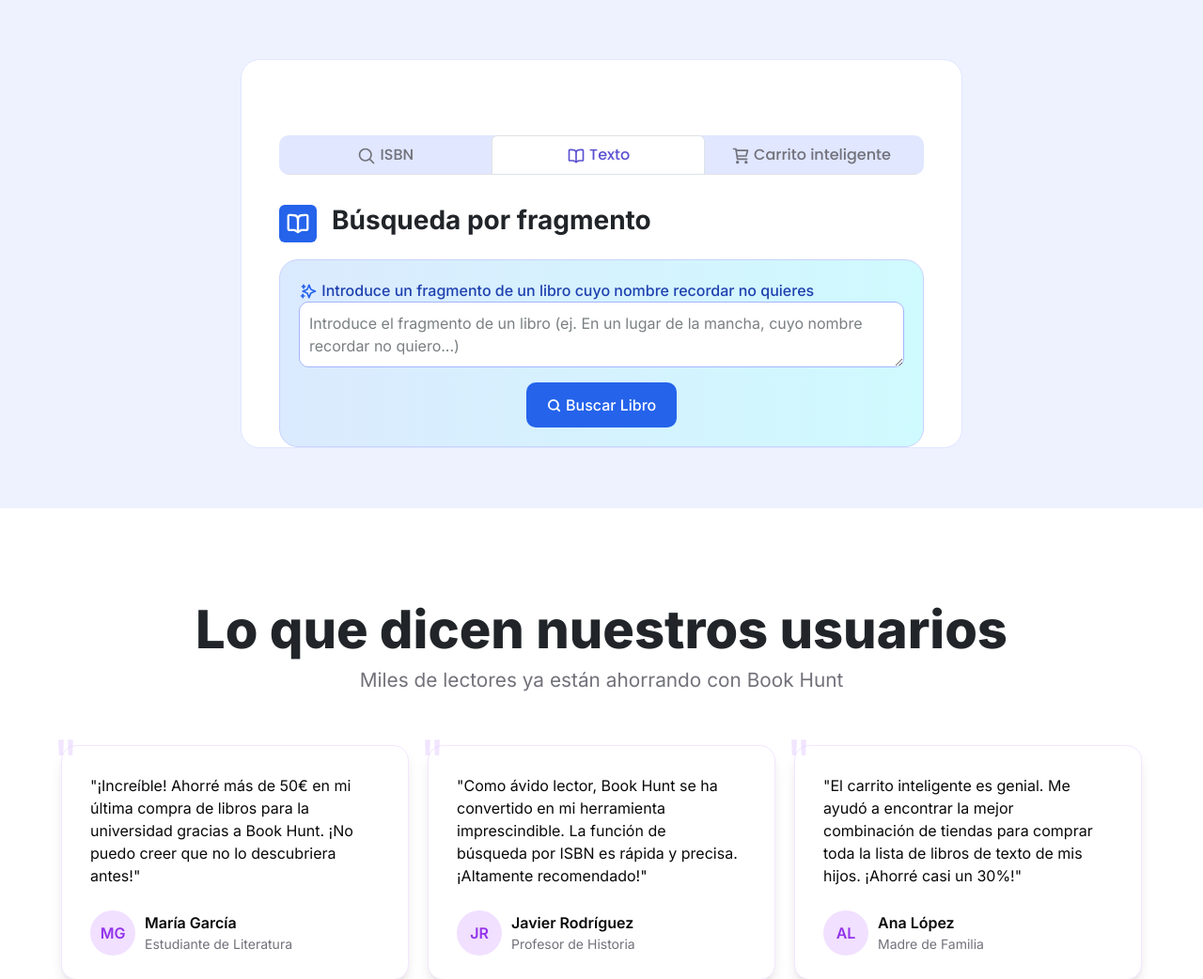
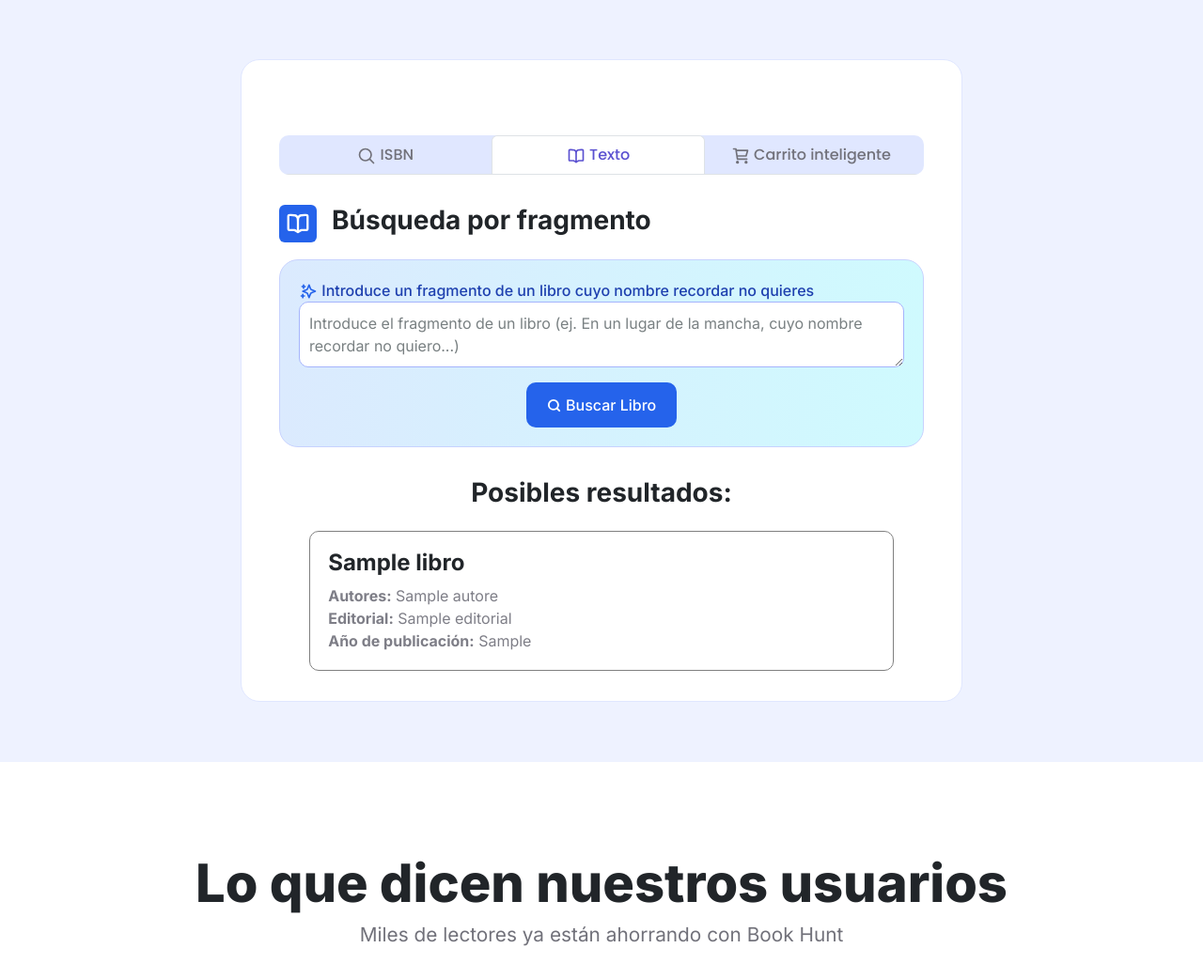
Before and after one commit to UFV-INGINF/BookHunt, a Flask app: template app/templates/index.html in a window 1280 px wide, after a click on "Texto". Shown: the part 1326-2368 px from the top of the page at 94% size. Run offline with Flask 3, Linux system fonts and the light colour scheme; the template is opened without the code that fills it: most values are stand-ins (such as "Sample title", 1, 10 or a date in 2020); some libraries are stand-ins or nearby versions.

Commit message:
BusquedaPorFragmento. API google books vinculada al front end. Estilizado muestra de resultados

```diff
--- a/app/app.py
+++ b/app/app.py
@@ -1,5 +1,8 @@
-from flask import Flask, render_template, request  # type: ignore
+import requests
+from flask import Flask, render_template, request, jsonify  # type: ignore
 from scraper import scrapear_libros  # Importamos la función de scraping desde scrape.py
+
+GOOGLE_BOOKS_API_URL = "https://www.googleapis.com/books/v1/volumes?q="
 
 app = Flask(__name__)
 
@@ -15,6 +18,38 @@ def index():
             libros = sorted(libros, key=lambda libro: libro.total)
     return render_template("index.html", libros=libros)
 
+@app.route("/buscar_fragmento", methods=["POST"])
+def buscar_por_fragmento():
+    # Obtenemos el fragmento de texto desde el formulario
+    fragmento = request.form.get("fragmento_libro", "").strip()
+
+    if not fragmento:
+        return jsonify({"error": "Se requiere un fragmento de texto"}), 400
+
+    # Hacemos la consulta a la API de Google Books
+    url = GOOGLE_BOOKS_API_URL + fragmento
+    response = requests.get(url)
+
+    if response.status_code != 200:
+        return jsonify({"error": "Error al consultar la API de libros"}), 500
+
+    # Procesamos la respuesta de la API
+    books_data = response.json()
+    books = []
+
+    if "items" in books_data:
+        for item in books_data["items"]:
+            info = item.get("volumeInfo", {})
+            books.append(
+                {
+                    "titulo": info.get("title", "No disponible"),
+                    "autores": info.get("authors", ["Desconocido"]),
+                    "editorial": info.get("publisher", "Desconocido"),
+                    "año_publicacion": info.get("publishedDate", "Desconocido"),
+                }
+            )
+
+    return render_template("index.html", books=books)
 
 if __name__ == "__main__":
     app.run(debug=True, port=8081)
--- a/app/templates/index.html
+++ b/app/templates/index.html
@@ -295,8 +295,8 @@
                   </svg>
                   Introduce un fragmento de un libro cuyo nombre recordar no quieres
               </p>
-              <form method="POST">
-                <textarea type="text" name="isbn_libro" placeholder="Introduce el fragmento de un libro (ej. En un lugar de la mancha, cuyo nombre recordar no quiero...)"></textarea>
+              <form method="POST" action="/buscar_fragmento">
+                <textarea type="text" name="fragmento_libro" placeholder="Introduce el fragmento de un libro (ej. En un lugar de la mancha, cuyo nombre recordar no quiero...)"></textarea>
                 <button type="submit">
                   <svg width="16" height="16" viewBox="0 0 17 17" fill="none" xmlns="http://www.w3.org/2000/svg">
                     <path d="M7.33333 12.6667C10.2789 12.6667 12.6667 10.2789 12.6667 7.33333C12.6667 4.38781 10.2789 2 7.33333 2C4.38781 2 2 4.38781 2 7.33333C2 10.2789 4.38781 12.6667 7.33333 12.6667Z" stroke="white" stroke-width="2" stroke-linecap="round" stroke-linejoin="round" />
@@ -306,6 +306,26 @@
                 </button>
               </form>
             </div>
+            <!-- RESULTADOS -->
+            <section class="resultados {% if books %}show{% endif %}">
+              <div class="list-container">
+                {% if books %}
+                <h3>Posibles resultados:</h3>
+                  {% for libro in books %}
+                    <div class="result-container">
+                      <div class="container-info-libro">
+                        <h5>{{ libro.titulo }}</h5>
+                        <p><strong>Autores:</strong> {{ libro.autores | join(", ") }}</p>
+                        <p><strong>Editorial:</strong> {{ libro.editorial }}</p>
+                        <p><strong>Año de publicación:</strong> {{ libro.año_publicacion }}</p>
+                      </div>
+                    </div>
+                  {% endfor %}
+                {% else %}
+                  <p>No se han encontrado libros.</p>
+                {% endif %}
+              </div>
+            </section>
           </div>
           <!-- TAB CARRITO -->
           <div class="tab-pane fade" id="carrito" role="tabpanel" aria-labelledby="carrito-tab">
```
